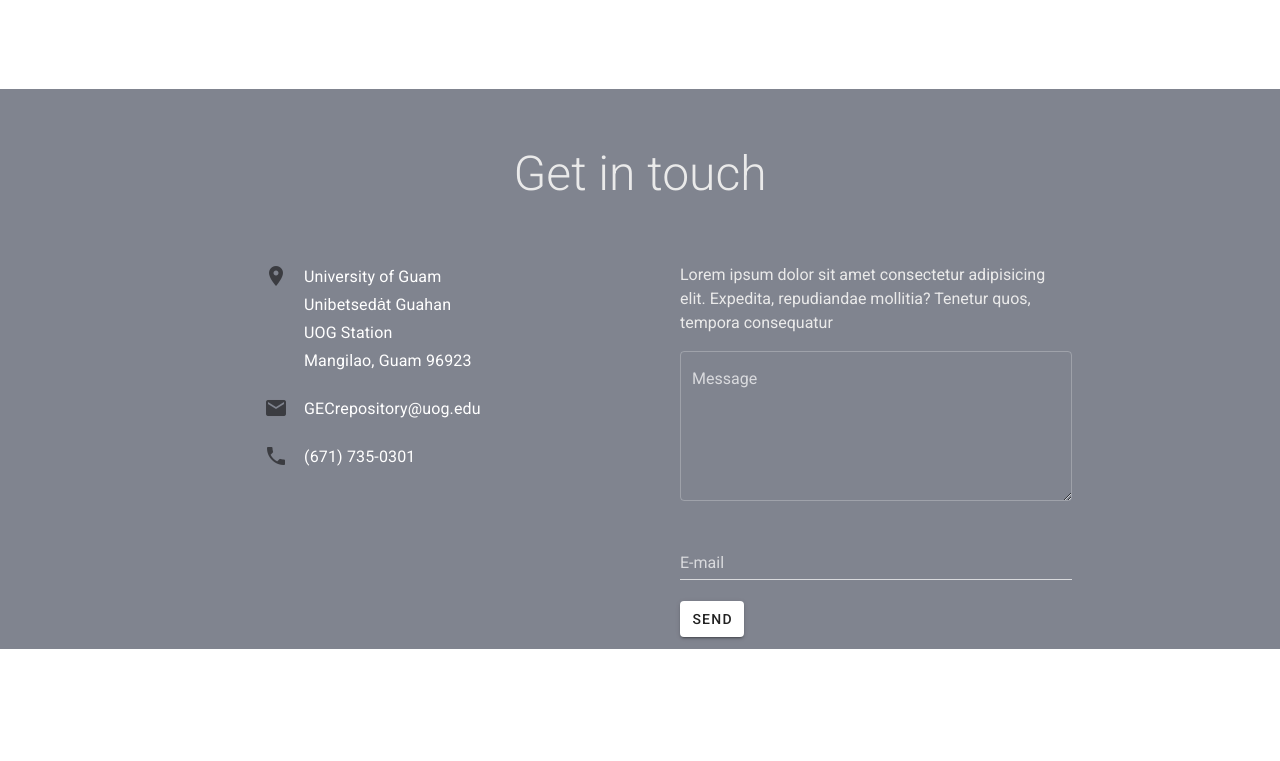
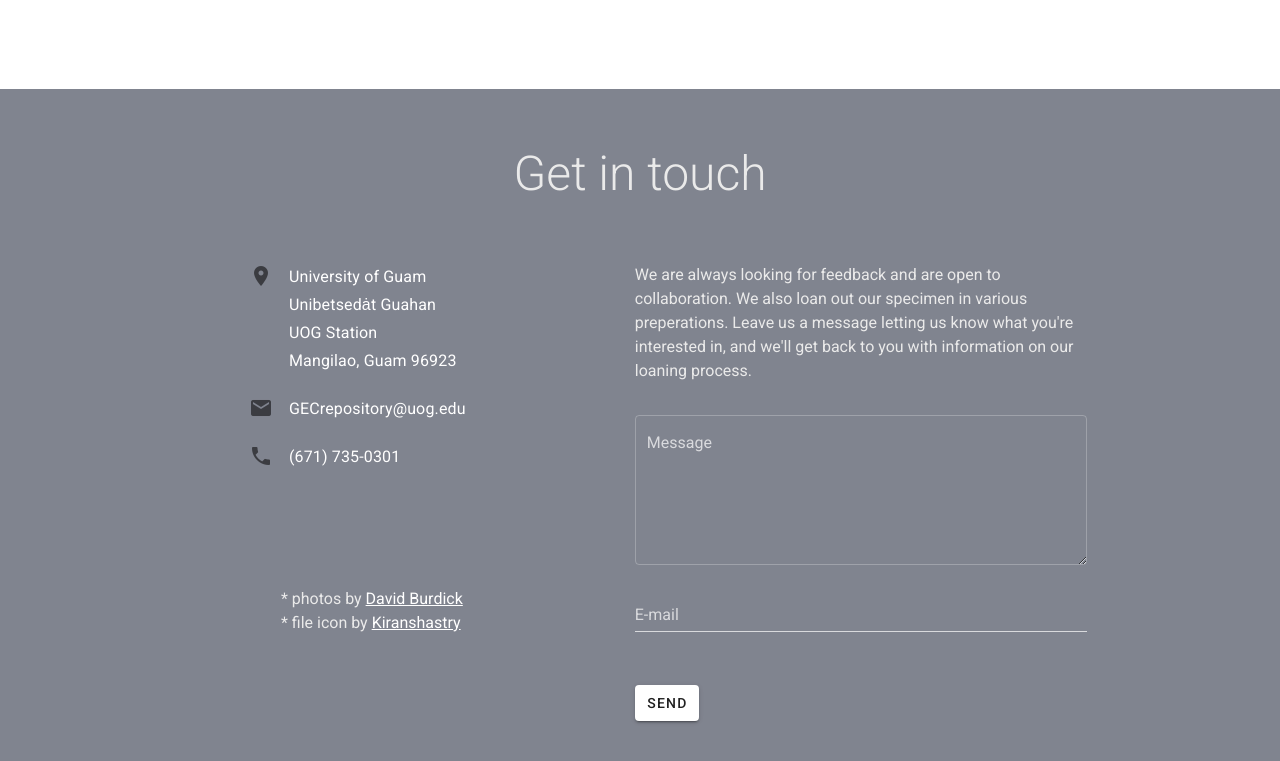
Before and after one commit to OIT-UOG/specify-vue-frontpage, a Vue app: page / in a window 1280 px wide. Shown: the part 1269-2030 px from the top of the page. Before the commit the page ends 1918 px from the top, so only its background shows below. Built offline with nearby package versions, Linux system fonts and the light colour scheme.

Commit message:
add citings to contacts, reword, reformat

```diff
--- a/src/components/Contact.vue
+++ b/src/components/Contact.vue
@@ -5,7 +5,7 @@
             <h1 class="display-2 font-weight-light" dark style="color: #eaeaea">Get in touch</h1>
         </v-layout>
         <v-spacer class="py-2"></v-spacer>
-        <v-layout align-start justify="space-around" align="start" class="d-flex">
+        <v-layout align-start justify="space-around" align="start" class="d-flex pb-8">
             <v-flex xs2></v-flex>
             <v-flex xs4 mx-10 style="color: #eaeaea">
                 <div class="d-flex align-top mb-5"
@@ -26,20 +26,41 @@
                         </v-layout>
                     </v-hover>
                 </div>
-
+                <v-spacer class="py-12"></v-spacer>
+                <div
+                    class="d-flex align-top ml-12"
+                    v-for="(c, i) in cites"
+                    :key="i"
+                >
+                    * {{c.type}} by
+                    <a
+                        class="d-flex pl-1"
+                        style="color: white"
+                        :href="c.link"
+                        target="_blank"
+                    >{{c.name}}</a>
+                </div>
             </v-flex>
-            <v-flex xs4 style="color: #eaeaea">
-                <p>Lorem ipsum dolor sit amet consectetur adipisicing elit. Expedita, repudiandae mollitia? Tenetur quos, tempora consequatur </p>
+            <!-- <v-flex xs1></v-flex> -->
+            <v-flex xs5 style="color: #eaeaea">
+                <p>
+                    We are always looking for feedback and are open to collaboration.
+                    We also loan out our specimen in various preperations.
+                    Leave us a message letting us know what you're interested in,
+                    and we'll get back to you with information on our loaning process.
+                </p>
                 <v-textarea
                     dark
                     name="name"
                     label="Message"
+                    class="pt-4"
                     multi-line
                     outlined
                 ></v-textarea>
                 <v-text-field
                     dark
                     label="E-mail"
+                    class="pt-0 pb-8"
                     name="email"
                 ></v-text-field>
                 <v-btn color="white" light px-8 style="padding: inherit">Send</v-btn>
@@ -69,6 +90,18 @@ export default {
             text: "(671) 735-0301",
             link: "tel:16717350301"
           }
+      ],
+      cites: [
+          {
+            name: "David Burdick",
+            link: "http://www.guamreeflife.com/",
+            type: "photos",
+          },
+          {
+            name: "Kiranshastry",
+            link: "https://www.flaticon.com/free-icon/file_709591?term=file%20search&page=2&position=27",
+            type: "file icon",
+          }
       ]
   }),
   methods: {
```
